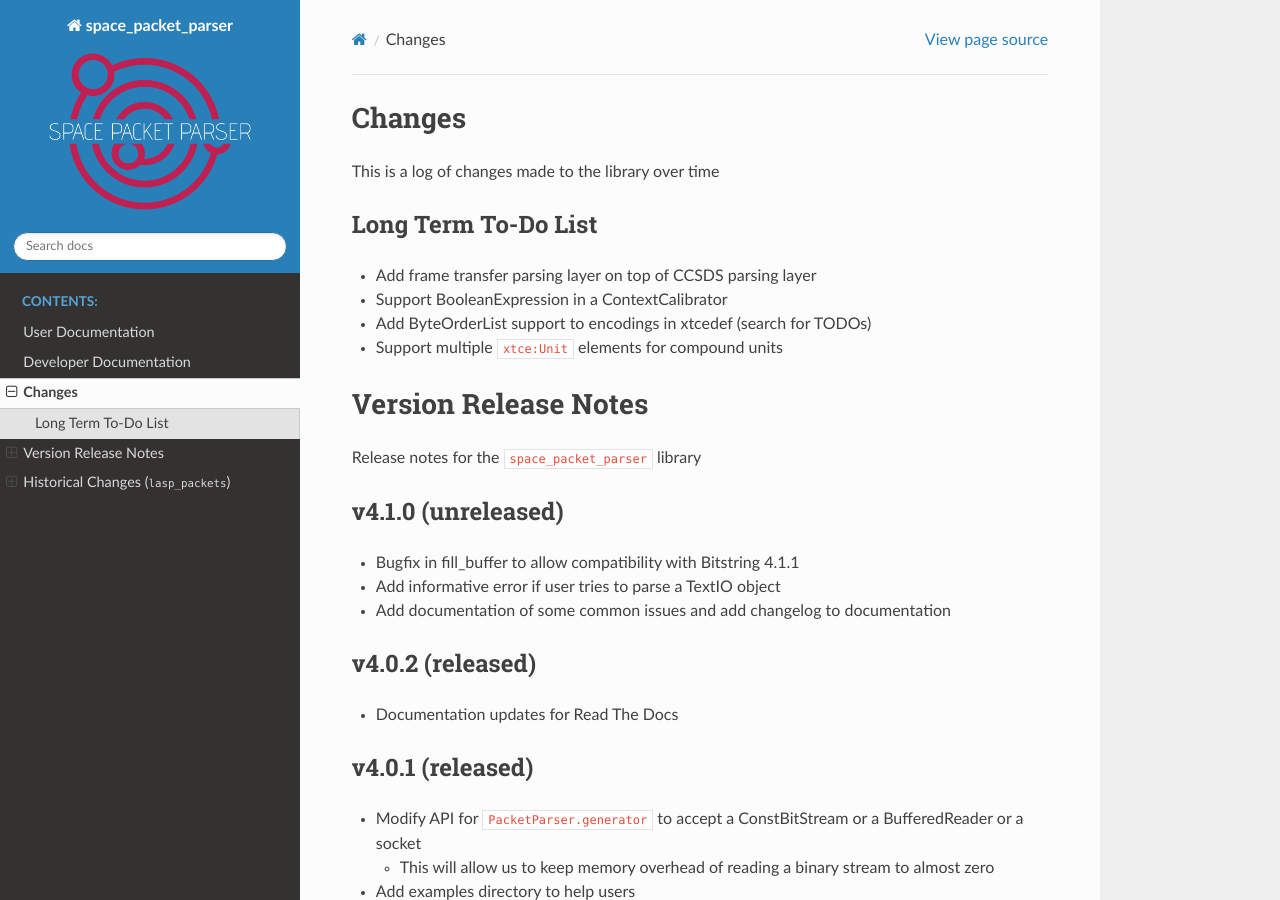
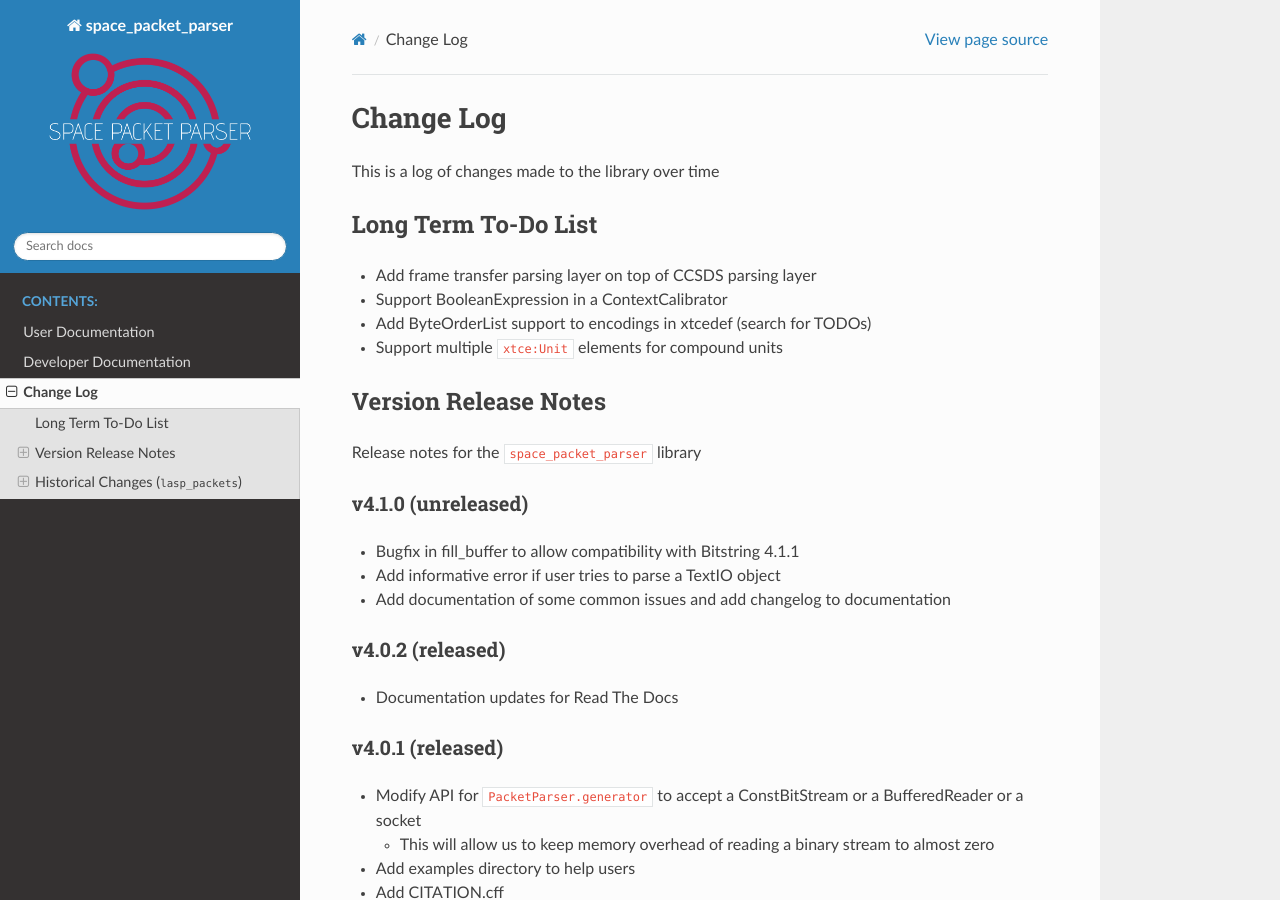
Before and after one commit to medley56/space_packet_parser, a Sphinx documentation site: the page built from docs/source/changelog.md, in a window 1280 px wide and 900 px high. Built offline with Sphinx 7.4.7 and the Read the Docs theme 2.0.0, drawn with Linux system fonts in a browser that asks for light colours; pages that are not in the unit, such as notebooks, are missing from menus.

Commit message:
Minor change to changelog.md format for better documentation display

```diff
--- a/docs/source/changelog.md
+++ b/docs/source/changelog.md
@@ -1,4 +1,4 @@
-# Changes
+# Change Log
 This is a log of changes made to the library over time
 
 ## Long Term To-Do List
@@ -7,32 +7,32 @@ This is a log of changes made to the library over time
 - Add ByteOrderList support to encodings in xtcedef (search for TODOs)
 - Support multiple `xtce:Unit` elements for compound units
 
-# Version Release Notes
+## Version Release Notes
 Release notes for the `space_packet_parser` library
 
-## v4.1.0 (unreleased)
+### v4.1.0 (unreleased)
 - Bugfix in fill_buffer to allow compatibility with Bitstring 4.1.1
 - Add informative error if user tries to parse a TextIO object
 - Add documentation of some common issues and add changelog to documentation
 
-## v4.0.2 (released)
+### v4.0.2 (released)
 - Documentation updates for Read The Docs
 
-## v4.0.1 (released)
+### v4.0.1 (released)
 - Modify API for `PacketParser.generator` to accept a ConstBitStream or a BufferedReader or a socket
   - This will allow us to keep memory overhead of reading a binary stream to almost zero
 - Add examples directory to help users
 - Add CITATION.cff
 - Add CODE_OF_CONDUCT.md
 
-# Historical Changes (`lasp_packets`)
+## Historical Changes (`lasp_packets`)
 Changes documented in v3.0 and earlier correspond to development efforts undertaken before this library was
 moved to GitHub (it was previously known as `lasp_packets`).
 None of the git history is available for these versions as the git history was truncated
 in preparation for the move to Github to prevent accidental release of non-public example data which may be
 (but probably isn't) present in historical commits.
 
-## v3.0 (released publicly)
+### v3.0 (released publicly)
 - Add a discussion of optimization to the documentation
 - Change license to BSD3 and CU copyright
 - Add support for Python 3.10 and 3.11
@@ -45,10 +45,10 @@ in preparation for the move to Github to prevent accidental release of non-publi
 - Add kwarg to only parse CCSDS headers and skip the user data
 - Add optional progress bar that prints to stdout when parsing a packets file.
 
-## v2.1 (released publicly)
+### v2.1 (released publicly)
 - Update documentation on release process
 
-## v2.0 (released internally)
+### v2.0 (released internally)
 - Add link in readme to v1.2 Aug 2021 of XTCE spec
 - Add support for `< xtce:DiscreteLookupList >`
 - Add support for `< xtce:Condition >`
@@ -60,18 +60,18 @@ in preparation for the move to Github to prevent accidental release of non-publi
 - Add an optional header name remapping parameter to the parser
 - Add support for BooleanExpression in a RestrictionCriteria element
 
-## v1.3 (released internally)
+### v1.3 (released internally)
 - Expand version compatiblity for python >=3.6, <4
 
-## v1.2 (released internally)
+### v1.2 (released internally)
 - Remove unnecessary warning about float data types being IEEE formatted.
 - Switch package manager to Poetry.
 - Add support for instantiating definitions with pathlib.Path objects.
 
-## v1.1.0 (released internally)
+### v1.1.0 (released internally)
 - Add support for CSV-based packet definitions (contribution by Michael Chambliss).
 
-## v1.0 (released internally)
+### v1.0 (released internally)
 - Add support for all parameter types.
 - Add support for all data encodings.
 - Add support for calibrators and contextual calibrators.
```
